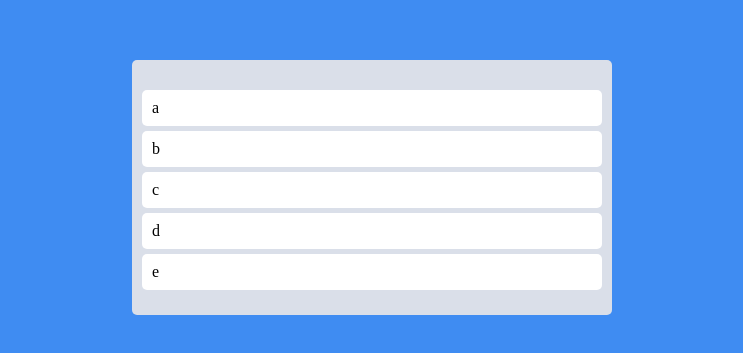
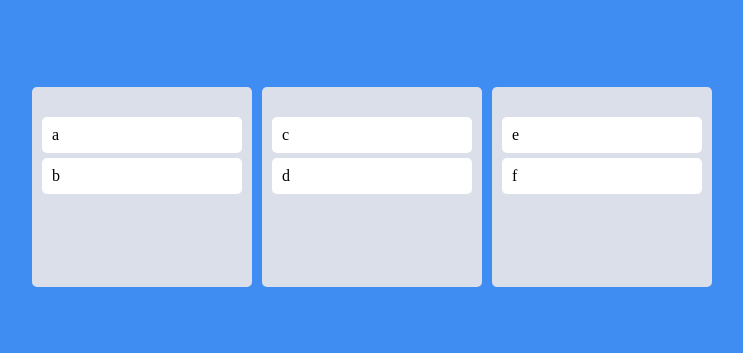
Before and after one commit to kangkyeongseo/trello-clone, a React (Create React App) app: page / in a window 1280 px wide. Shown: the part 213-566 px from the top of the page, without its empty margins (268-1011 px from the left). Built offline with nearby package versions, Linux system fonts and the light colour scheme.

Commit message:
Multi Boards

```diff
--- a/src/App.tsx
+++ b/src/App.tsx
@@ -1,17 +1,12 @@
-import {
-  DragDropContext,
-  Draggable,
-  Droppable,
-  DropResult,
-} from "react-beautiful-dnd";
+import { DragDropContext, DropResult } from "react-beautiful-dnd";
 import { useRecoilState } from "recoil";
 import styled from "styled-components";
 import { toDoState } from "./atom";
-import DraggableCard from "./Components/DraggableCard";
+import Board from "./Components/Board";
 
 const Wrapper = styled.div`
   display: flex;
-  max-width: 480px;
+  max-width: 680px;
   width: 100%;
   height: 100vh;
   margin: 0 auto;
@@ -22,15 +17,8 @@
 const Boards = styled.div`
   display: grid;
   width: 100%;
-  grid-template-columns: repeat(1, 1fr);
-`;
-
-const Board = styled.div`
-  padding: 20px 10px;
-  padding-top: 30px;
-  background-color: ${(props) => props.theme.boardColor};
-  border-radius: 5px;
-  min-height: 200px;
+  grid-template-columns: repeat(3, 1fr);
+  gap: 10px;
 `;
 
 function App() {
@@ -38,27 +26,20 @@
   const onDrangEnd = ({ draggableId, destination, source }: DropResult) => {
     if (!destination) return;
 
-    setToDos((oldToDos) => {
+    /*     setToDos((oldToDos) => {
       const copyToDos = [...oldToDos];
       copyToDos.splice(source.index, 1);
       copyToDos.splice(destination?.index, 0, draggableId);
       return copyToDos;
-    });
+    }); */
   };
   return (
     <DragDropContext onDragEnd={onDrangEnd}>
       <Wrapper>
         <Boards>
-          <Droppable droppableId="one">
-            {(magic) => (
-              <Board ref={magic.innerRef} {...magic.droppableProps}>
-                {toDos.map((toDo, index) => (
-                  <DraggableCard key={toDo} toDo={toDo} index={index} />
-                ))}
-                {magic.placeholder}
-              </Board>
-            )}
-          </Droppable>
+          {Object.keys(toDos).map((boardId) => (
+            <Board key={boardId} boardId={boardId} toDos={toDos[boardId]} />
+          ))}
         </Boards>
       </Wrapper>
     </DragDropContext>
--- /dev/null
+++ b/src/Components/Board.tsx
@@ -0,0 +1,33 @@
+import { Droppable } from "react-beautiful-dnd";
+import DraggableCard from "./DraggableCard";
+import styled from "styled-components";
+
+const Wrapper = styled.div`
+  padding: 20px 10px;
+  padding-top: 30px;
+  background-color: ${(props) => props.theme.boardColor};
+  border-radius: 5px;
+  min-height: 200px;
+`;
+
+interface IBoardProps {
+  toDos: string[];
+  boardId: string;
+}
+
+function Board({ toDos, boardId }: IBoardProps) {
+  return (
+    <Droppable droppableId={boardId}>
+      {(magic) => (
+        <Wrapper ref={magic.innerRef} {...magic.droppableProps}>
+          {toDos.map((toDo, index) => (
+            <DraggableCard key={toDo} toDo={toDo} index={index} />
+          ))}
+          {magic.placeholder}
+        </Wrapper>
+      )}
+    </Droppable>
+  );
+}
+
+export default Board;
--- a/src/Components/DraggableCard.tsx
+++ b/src/Components/DraggableCard.tsx
@@ -15,7 +15,6 @@
 }
 
 function DraggableCard({ toDo, index }: IDragabbleCardProps) {
-  console.log(toDo);
   return (
     <Draggable key={toDo} draggableId={toDo} index={index}>
       {(magic) => (
--- a/src/atom.tsx
+++ b/src/atom.tsx
@@ -1,6 +1,14 @@
 import { atom } from "recoil";
 
-export const toDoState = atom({
+interface IToDoState {
+  [key: string]: string[];
+}
+
+export const toDoState = atom<IToDoState>({
   key: "toDo",
-  default: ["a", "b", "c", "d", "e"],
+  default: {
+    to_do: ["a", "b"],
+    doing: ["c", "d"],
+    done: ["e", "f"],
+  },
 });
```
